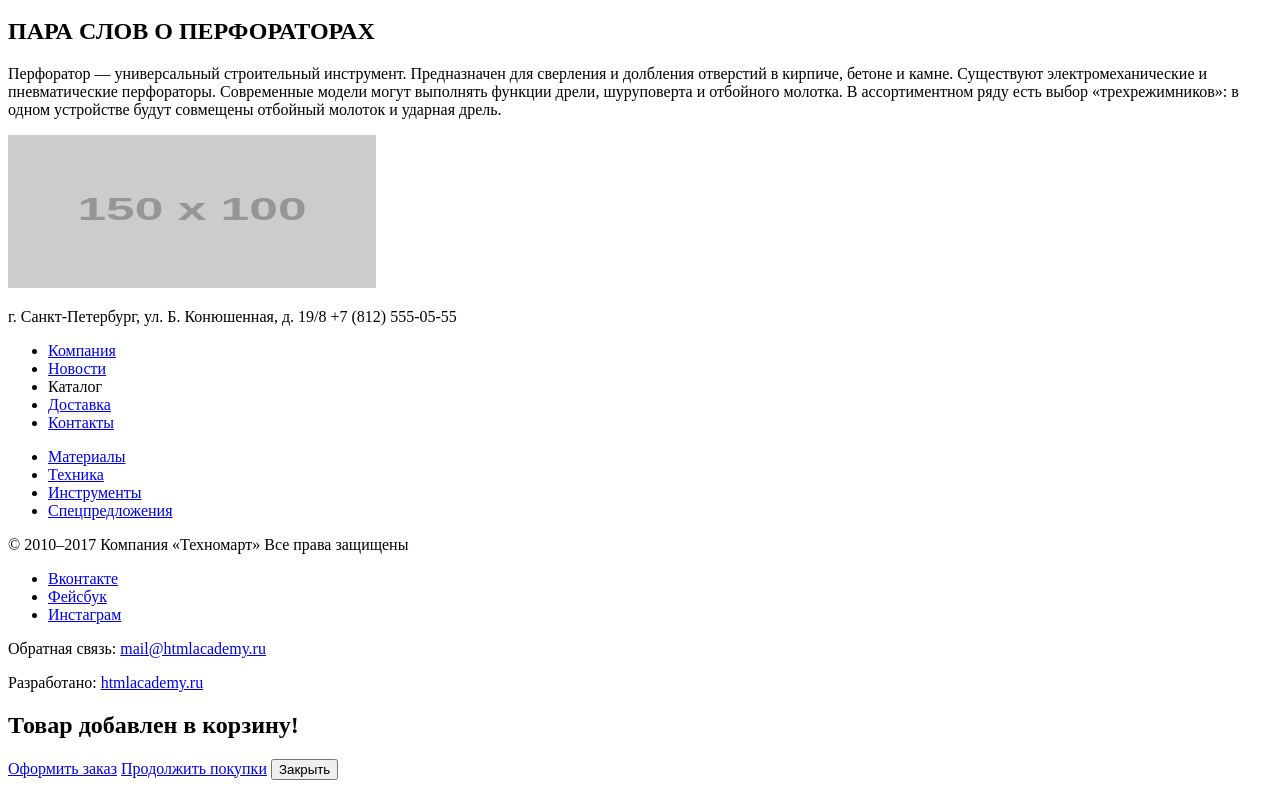
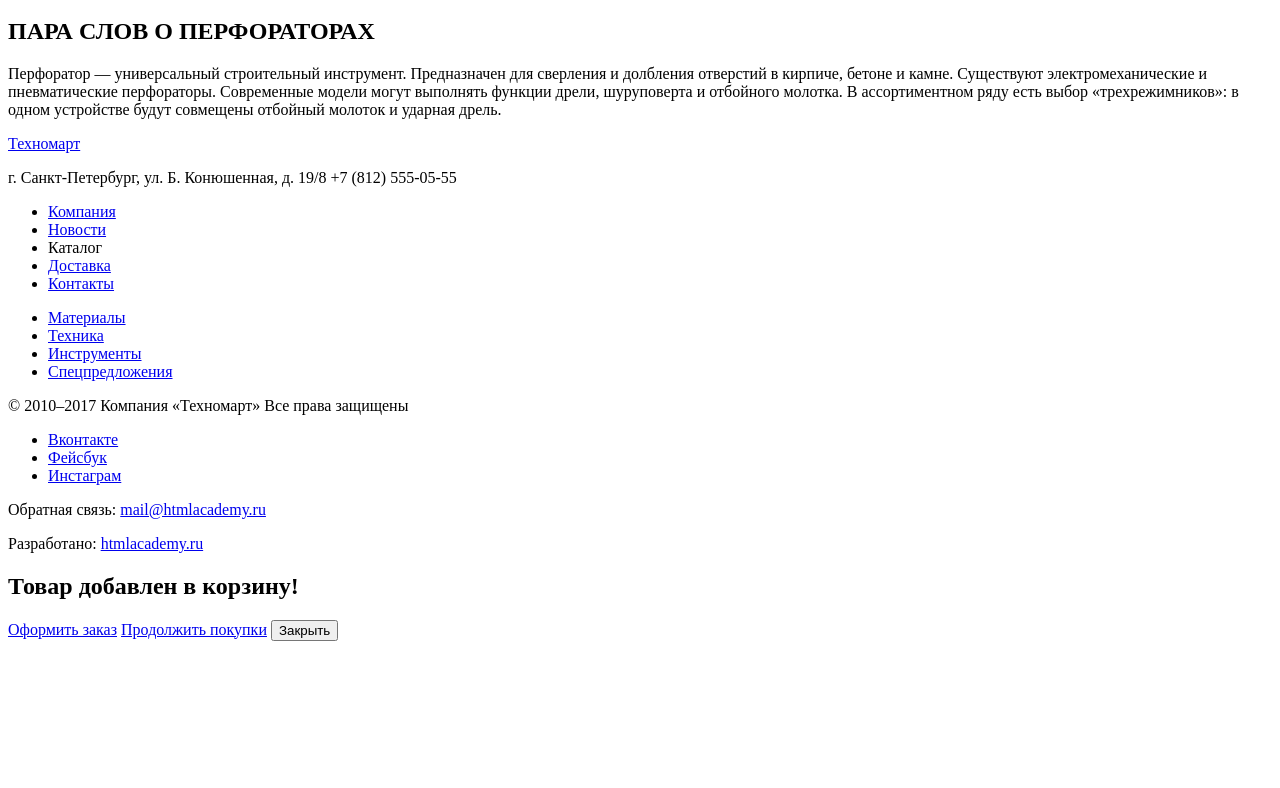
Before and after one commit to limasam/technomart, a plain HTML site: page catalog.html in a window 1280 px wide. Shown: the part 3294-4082 px from the top of the page. After the commit the page ends 3943 px from the top, so only its background shows below. Drawn offline with Linux system fonts and the light colour scheme; placeholder pictures from the web are drawn by us.

Commit message:
correct footer-logo

```diff
--- a/catalog.html
+++ b/catalog.html
@@ -207,9 +207,7 @@
             </section>
         </main>
         <footer class="catalog-footer">
-            <a href="index.html" class="main-footer-logo">
-                    <img src="http://placehold.it/150x100" width="368" height="153" alt="Логотип «Техномарт»">
-            </a>
+            <a href="index.html" class="main-footer-logo">Техномарт</a>
             <p class="adress">г. Санкт-Петербург, ул. Б. Конюшенная, д. 19/8
                 +7 (812) 555-05-55
             </p>
```
